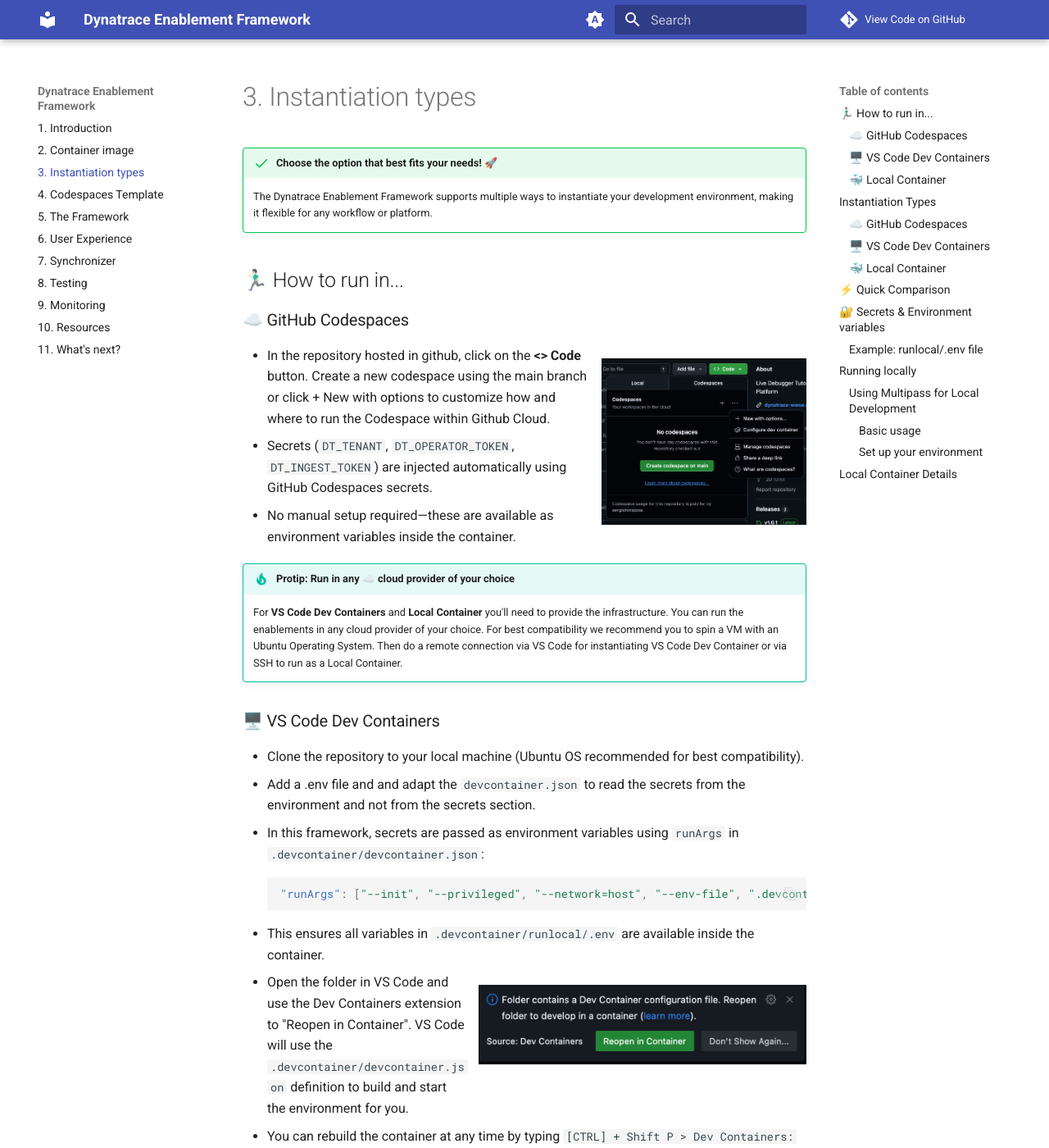
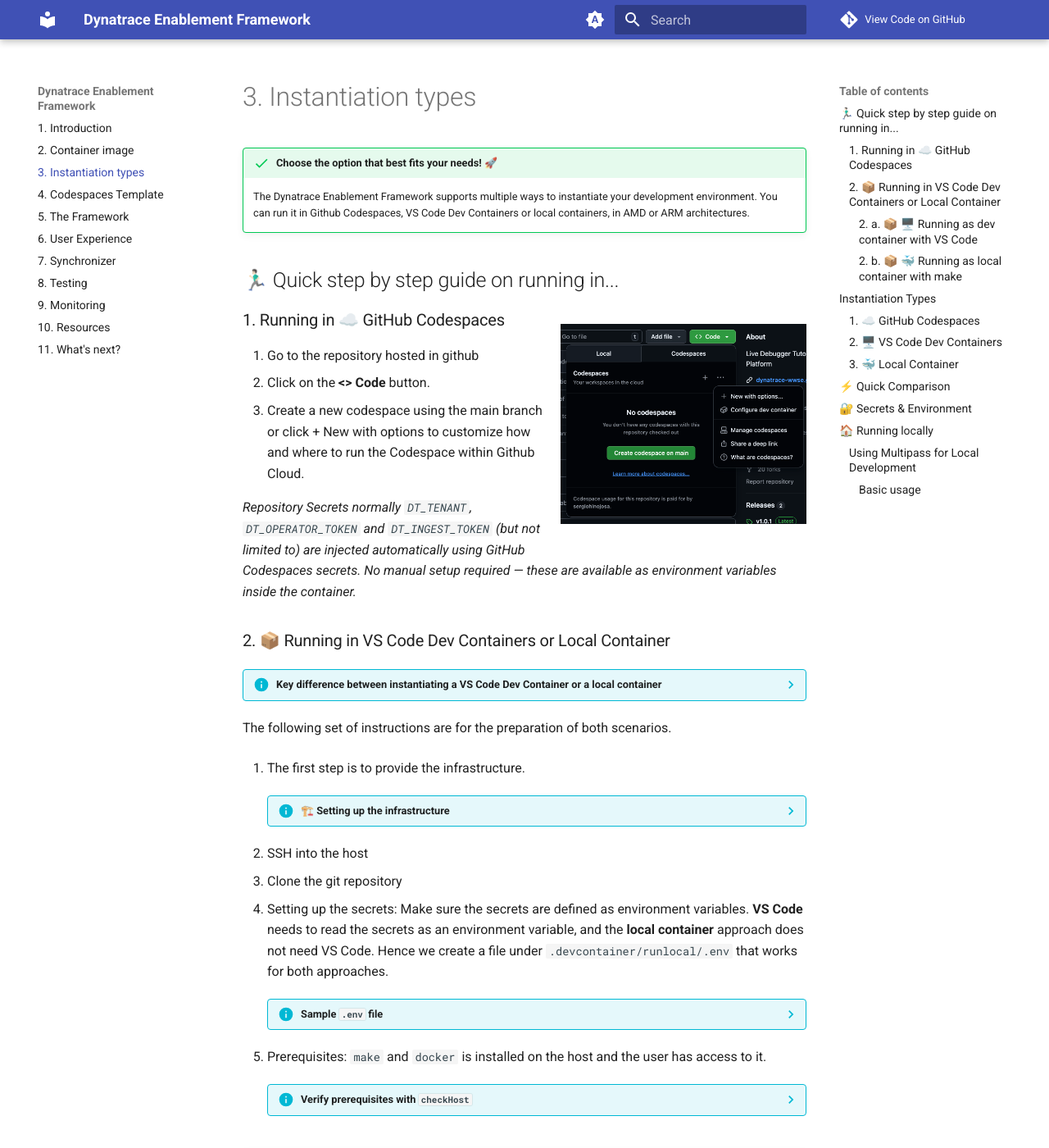
Before and after one commit to dynatrace-wwse/codespaces-synchronizer, an MkDocs documentation site: the page built from docs/instantiation-types.md, in a window 1280 px wide and 1400 px high. Shown: the whole window at 82% size. Built offline with MkDocs 1.6.1 and Material for MkDocs 9.7.7, drawn with Linux system fonts in a browser that asks for light colours; comment, search, counter and statistics services are not loaded; some of the changed text lies outside the part shown.

Commit message:
- checkHost - instantiation types doc - synch stuff

````diff
--- a/docs/instantiation-types.md
+++ b/docs/instantiation-types.md
@@ -1,25 +1,85 @@
 --8<-- "snippets/instantiation-types.js"
 
 !!! success "Choose the option that best fits your needs! 🚀"
-    The Dynatrace Enablement Framework supports multiple ways to instantiate your development environment, making it flexible for any workflow or platform.
+    The Dynatrace Enablement Framework supports multiple ways to instantiate your development environment. You can run it in Github Codespaces, VS Code Dev Containers or local containers, in AMD or ARM architectures.
 
 
-## 🏃🏻‍♂️ How to run in...
+## 🏃🏻‍♂️ Quick step by step guide on running in...
 
-### ☁️ GitHub Codespaces
-- ![run codespace](img/run_codespace.png){ align=right ; width="250"}  In the repository hosted in github, click on the **<> Code** button. Create a new codespace using the main branch or click + New with options to customize how and where to run the Codespace within Github Cloud.
-- Secrets (`DT_TENANT`, `DT_OPERATOR_TOKEN`, `DT_INGEST_TOKEN`) are injected automatically using GitHub Codespaces secrets.
-- No manual setup required—these are available as environment variables inside the container.
+### 1. Running in ☁️ GitHub Codespaces ![run codespace](img/run_codespace.png){ align=right ; width="300"}
+1. Go to the repository hosted in github
+2. Click on the **<> Code** button.
+3. Create a new codespace using the main branch or click + New with options to customize how and where to run the Codespace within Github Cloud.
 
 
+_Repository Secrets normally `DT_TENANT`, `DT_OPERATOR_TOKEN` and `DT_INGEST_TOKEN` (but not limited to) are injected automatically using GitHub Codespaces secrets. No manual setup required — these are available as environment variables inside the container._
 
-!!! tip "Protip: Run in any ☁️ cloud provider of your choice"
-     For **VS Code Dev Containers** and **Local Container** you'll need to provide the infrastructure. You can run the enablements in any cloud provider of your choice. For best compatibility we recommend you to spin a VM with an Ubuntu Operating System. Then do a remote connection via VS Code for instantiating VS Code Dev Container or via SSH to run as a Local Container.
 
-### 🖥️ VS Code Dev Containers
-- Clone the repository to your local machine (Ubuntu OS recommended for best compatibility).
-- Add a .env file and and adapt the `devcontainer.json` to read the secrets from the environment and not from the secrets section.
-- In this framework, secrets are passed as environment variables using `runArgs` in `.devcontainer/devcontainer.json`:
+### 2. 📦 Running in VS Code Dev Containers or Local Container
+
+??? info "Key difference between instantiating a VS Code Dev Container or a local container"
+     The key difference between instantiating a VS Code Dev Container and a local container lies in how each environment is created and managed: a VS Code Dev Container is launched and orchestrated directly by VS Code using the configuration specified in the devcontainer.json file, while a local container is started independently using the Makefile and runlocal script, allowing you to build and manage the container from the terminal without relying on VS Code, which is ideal for headless or automated workflows.
+
+The following set of instructions are for the preparation of both scenarios.
+
+1. The first step is to provide the infrastructure.
+
+	??? info "🏗️ Setting up the infrastructure"
+		You may provision your infrastructure on any major cloud provider or run locally using [Multipass](#using-multipass-for-local-development).
+
+		**Minimum requirements for a cloud or local machine:**
+
+		1. **Operating System:** Ubuntu LTS (22.04 or 24.04 recommended)
+		2. **CPU & Memory:** The required resources depend on your workloads. As a general guideline, refer to the `hostRequirements` section in the `.devcontainer.json` file. A typical setup with 4 CPU cores and 16 GB RAM is sufficient for most use cases.
+		3. **Network Ports:** Ensure the following ports are open for inbound connections:
+			- `22` (SSH)
+			- `30100`, `30200`, `30300` (for application access; each deployed app is exposed via Kubernetes NodePort)
+
+2. SSH into the host
+
+3. Clone the git repository
+
+4. Setting up the secrets:
+	Make sure the secrets are defined as environment variables. **VS Code** needs to read the secrets as an environment variable, and the **local container** approach does not need VS Code. Hence we create a file under `.devcontainer/runlocal/.env` that works for both approaches.
+
+	??? info "Sample `.env` file"
+		You can copy and paste the contents of the sample into `.devcontainer/runlocal/.env`. Verify that you have entered all needed secrets for the training. These are defined in the `secrets` section of the .devcontainer.json` file. If the repository does not need secrets, just create an empty `.env` file.
+
+		```bash title=".devcontainer/runlocal/.env" linenums="1"
+		# Environment variables
+
+		# Mapping of the Secrets defined in the .devcontainer.json file
+		# Dynatrace Tenant
+		DT_TENANT=https://abc123.apps.dynatrace.com
+
+		# Dynatrace Operator Token
+		DT_OPERATOR_TOKEN=dt0c01.XXXXXX
+		#it will be created automatically when adding a new Cluster over the UI. It contains the following permissions: 'Create ActiveGate tokens' 'Read entities' 'Read settings' 'Write settings' 'Access probrem and event feed, metrics and topology' 'PaaS Integration - installer download
+
+		#Dynatrace Ingest Token
+		DT_INGEST_TOKEN=dt0c01.YYYYYY
+		# it will be created automatically when adding a new Cluster over the UI. It contains the following permissions: 'Ingest logs' 'Ingest metrics' 'Ingest OpenTelemetry traces'
+
+		# Add any other environment variables as needed
+		```
+
+5. Prerequisites: `make` and `docker` is installed on the host and the user has access to it.
+
+	??? info "Verify prerequisites with `checkHost`"
+		There is a sample function that helps you verify the requirements are met and if not it offers to install them for you if needed.
+		```bash
+		source .devcontainer/util/source_framework.sh && checkHost
+		```
+		![checkhost](img/checkhost.png){ align=center ; width="800";}
+
+
+!!! success "Le't's launch the enablement"
+	You are all set, we can launch the enablement either with `VS Code` as a dev container or with `make` as a plain docker container.
+
+
+#### 2. a. 📦 🖥️ Running as dev container with VS Code
+
+1. Let's tell VS Code to read the secrets as environment variables from an `.env`file. Modify the `runArgs` in `.devcontainer/devcontainer.json` and add `"--env-file", ".devcontainer/runlocal/.env"`like the following:
 	```json
 	"runArgs": ["--init", "--privileged", "--network=host", "--env-file", ".devcontainer/runlocal/.env"]
 	```
@@ -27,22 +87,22 @@
 - ![run codespace](img/vscode_container.png){ align=right ; width="400"}Open the folder in VS Code and use the Dev Containers extension to "Reopen in Container". VS Code will use the `.devcontainer/devcontainer.json` definition to build and start the environment for you.
 - You can rebuild the container at any time by typing ```[CTRL] + Shift P > Dev Containers: Rebuild and reopen in container```
 
-### 🐳 Local Container
-- Clone the repository to your local machine (Ubuntu OS recommended for best compatibility).
-- Open a terminal in the `.devcontainer` folder and run:
+#### 2. b. 📦 🐳 Running as local container with make
+1. Navigate to `.devcontainer` folder and run:
 	```sh
 	make start
 	```
-- This will build and launch the container, or attach to it if already running. All ports, volumes, and environment variables are set up automatically.
+- This will build and launch the container. All ports, volumes, and environment variables are set up automatically.
+
+	!!! info "Protip: create a new Terminal"
+		For attaching a new Terminal to the container, just type `make start`.
+
 - Secrets and environment variables are loaded from `.devcontainer/runlocal/.env`.
-- The devcontainer.json file is not used with this set-up. Arguments, volume mounts, port-forwarding is handled in the `makefile.sh`
-- The `makefile.sh` script passes the variables to Docker at runtime.
-- For more details, see the [Local Container Details](#local-container-details) section below.
-
+- The `makefile.sh` script passes the variables to Docker at runtime such as arguments, volume mounts and port-forwarding. The devcontainer.json file is not used with this set-up.
 
 
 ## Instantiation Types
-### ☁️ GitHub Codespaces
+### 1. ☁️ GitHub Codespaces
 
 - **One-click cloud dev environments**
 - No local setup required—just click
@@ -50,21 +110,19 @@
 
 [![Open in GitHub Codespaces](https://github.com/codespaces/badge.svg)](https://github.com/codespaces/new?template_repository=dynatrace-wwse/codespaces-framework)
 
-### 🖥️ VS Code Dev Containers
+### 2. 🖥️ VS Code Dev Containers
 
 - Use the [Dev Containers extension](https://marketplace.visualstudio.com/items?itemName=ms-vscode-remote.remote-containers) for a seamless local experience in VS Code
 - All configuration is in `.devcontainer/devcontainer.json`
 - Supports secrets, port forwarding, and post-create hooks
 
 
-### 🐳 Local Container
+### 3. 🐳 Local Container
 
 - Run the same environment on your machine using Docker.
 - Easiest way: just run `make start` in the `.devcontainer` folder.
 - This will build and launch the container if needed, or attach to it if already running.
 - All ports, volumes, and environment variables are set up for you automatically.
-
-See [Local Container Details](#local-container-details) below for a full explanation of how this works.
 
 
 
@@ -77,7 +135,7 @@
 | 🐳 Local Container    | Provided Infrastructure | ❌             | ✅         | ✅           | Manual/`.env`   | Manual/Makefile | Reproducible local dev    |
 
 
-## 🔐 Secrets & Environment variables
+## 🔐 Secrets & Environment
 
 Secrets and environment variables are handled differently depending on the instantiation type:
 
@@ -88,31 +146,11 @@
 | 🐳 Local Container        | Loaded from `.devcontainer/runlocal/.env` file and passed to Docker at runtime by `makefile.sh`                | `.devcontainer/runlocal/.env`, `makefile.sh`   | Run `make start` in `.devcontainer`; secrets loaded at container start                |
 
 
-### Example: `runlocal/.env` file
-
-```env
-# Environment variables
-
-# Mapping of the Secrets defined in the .devcontainer.json file
-# Dynatrace Tenant
-DT_TENANT=https://abc123.live.dynatrace.com
-#Description: eg. abc123 for live -> https://abc123.live.dynatrace.com or sprint -> https://abc123.sprint.dynatracelabs.com no apps in the URL
-
-# Dynatrace Operator Token
-DT_OPERATOR_TOKEN=dt0c01.XXXXXX
-#it will be created automatically when adding a new Cluster over the UI. It contains the following permissions: 'Create ActiveGate tokens' 'Read entities' 'Read settings' 'Write settings' 'Access probrem and event feed, metrics and topology' 'PaaS Integration - installer download
-
-#Dynatrace Ingest Token
-DT_INGEST_TOKEN=dt0c01.YYYYYY
-# it will be created automatically when adding a new Cluster over the UI. It contains the following permissions: 'Ingest logs' 'Ingest metrics' 'Ingest OpenTelemetry traces'
-
-# Add any other environment variables as needed
-```
 
 
 ---
 
-## Running locally
+## 🏠 Running locally
 
 ### Using Multipass for Local Development
 
@@ -129,18 +167,9 @@
   -  **Install Multipass** ([instructions](https://multipass.run/install))
   -  **Launch an Ubuntu VM:**
 	```sh
-	multipass launch --name dt-dev --disk 20G --mem 4G
+	multipass launch --name enablement --disk 30G --cpus 8 --memory 32G
 	multipass shell dt-dev
 	```
-
-#### Set up your environment
-
-  - Inside the VM, install Docker and git:
-	  ```sh
-	  sudo apt update && sudo apt install -y docker.io git
-	  sudo usermod -aG docker $USER
-	  ```
-  - Clone your repository and proceed with the [Local Container](#local-container) or [VS Code Dev Containers](#vs-code-dev-containers) setup as described above.
 
 !!! tip "Mounting Volumes on Multipass"
     You can mount folders from your host into the VM using `multipass mount` if you want to edit code locally but run containers in the VM. For example in the following example we are creating a VM mounting the folder `enablement` where you have all repositories of the enablement framework you want to use.
@@ -148,21 +177,6 @@
     multipass launch --name enablement --disk 30G --cpus 8 --memory 32G --mount  /Users/sergio.hinojosa/repos/enablement:/home/ubuntu/enablement
     ```
 
-## Local Container Details
-
-The `make start` command is the recommended way to launch your local development container. Here’s what happens under the hood:
-
-- The `Makefile` defines a `start` target, which sources `makefile.sh` and calls the `start` function.
-- The `start` function:
-	- Checks if the container (`dt-enablement`) is running:
-		- If running, attaches a new shell to it (like creating more Terminals on VS Code).
-		- If stopped, removes and recreates the container.
-		- If the image is missing, builds it and then runs the container.
-	- All required ports, volumes, and environment variables are set up automatically.
-	- The container is started with the correct working directory and post-create/start scripts, just like in Codespaces or Dev Containers.
-
-
-
 <div class="grid cards" markdown>
 - [Let's continue:octicons-arrow-right-24:](template.md)
 </div>
````
Also changed, not shown: docs/img/checkhost.png (added), 3 other files.
